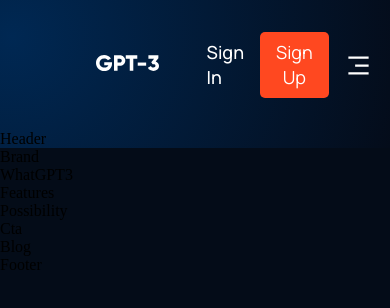
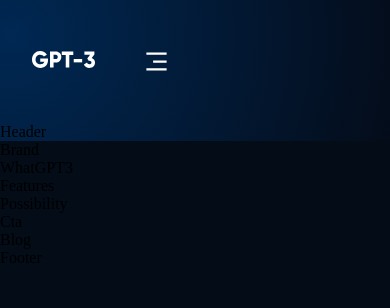
Before and after one commit to paxton44/modern-ui-website, a React (Create React App) app: page / in a window 390 px wide. Shown: the top 308 px of the page. Built offline with nearby package versions, Linux system fonts and the light colour scheme.

Commit message:
forgot mobile and medium but both are functioning

```diff
--- a/src/components/navbar/navbar.css
+++ b/src/components/navbar/navbar.css
@@ -96,6 +96,7 @@
     display: none;
 }
 
+/* Medium */
 @media screen and (max-width: 1050px) {
     .gpt3__navbar-links_container {
         display: none;
@@ -105,3 +106,26 @@
         display: flex;
     }
 }
+
+/* Tablet */
+@media screen and (max-width: 700px) {
+    .gpt3__navbar {
+        padding: 2rem 4rem;
+    }
+}
+
+/* Mobile */
+@media screen and (max-width: 500px) {
+    .gpt3__navbar {
+        padding: 2rem;
+    }
+    .gpt3__navbar-sign {
+        display: none;
+    }
+    .gpt3__navbar-menu_container {
+        top: 20px;
+    }
+    .gpt3__navbar-menu_container-links-sign {
+        display: block;
+    }
+}
```
